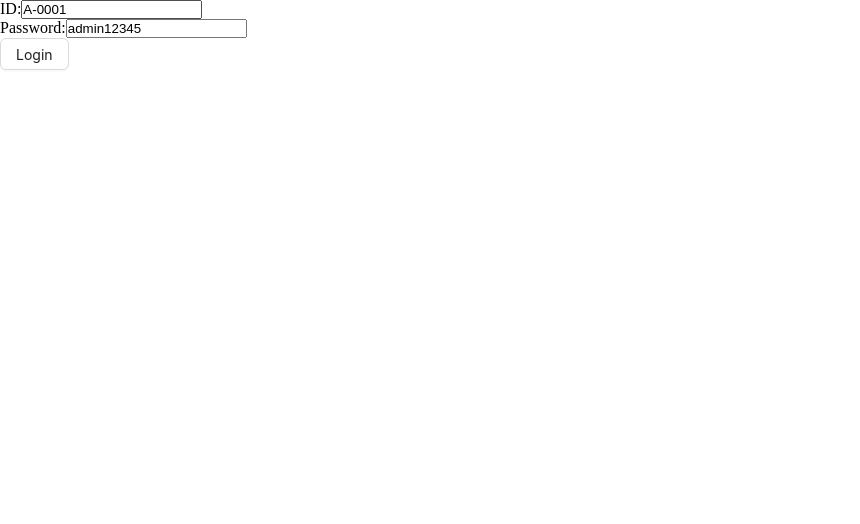
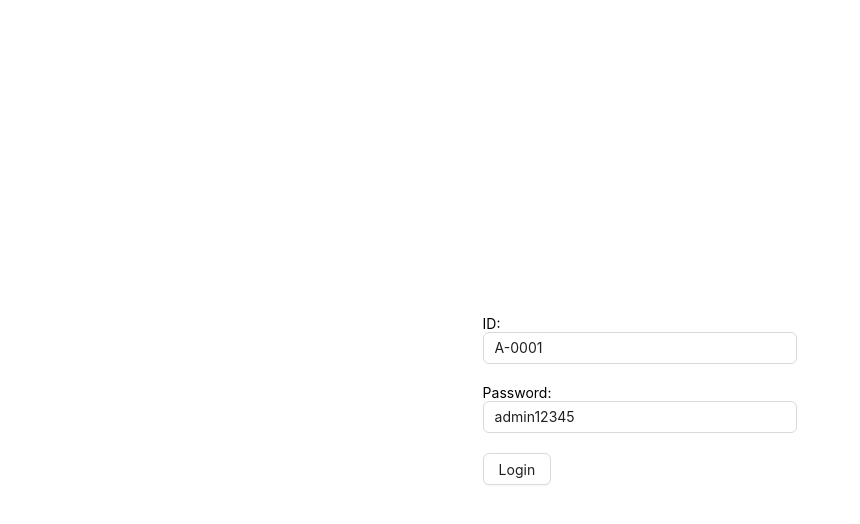
Before and after one commit to JannatunNimeNishat/PH-Uni-Client, a React (Vite) app: page /login in a window 1280 px wide. Shown: the top 524 px of the page, without its empty margins (0-860 px from the left). Built offline with nearby package versions, Linux system fonts and the light colour scheme.

Commit message:
reusable form component added

```diff
--- /dev/null
+++ b/src/components/form/PHForm.tsx
@@ -0,0 +1,32 @@
+import { ReactNode } from "react";
+import {
+  FieldValues,
+  FormProvider,
+  SubmitHandler,
+  useForm,
+} from "react-hook-form";
+
+type TFormProps = {
+//   onSubmit: SubmitHandler<FieldValues>;
+  onSubmit: SubmitHandler<any>;
+  children: ReactNode;
+} & TFormConfig;
+
+type TFormConfig = {
+  defaultValues?: Record<string, any>;
+};
+
+const PHForm = ({ onSubmit, children, defaultValues }: TFormProps) => {
+  const formConfig: TFormConfig = {};
+  if (defaultValues) {
+    formConfig["defaultValues"] = defaultValues;
+  }
+  const methods = useForm(formConfig);
+  return (
+    <FormProvider {...methods}>
+      <form onSubmit={methods.handleSubmit(onSubmit)}>{children}</form>
+    </FormProvider>
+  );
+};
+
+export default PHForm;
--- /dev/null
+++ b/src/components/form/PHInput.tsx
@@ -0,0 +1,24 @@
+import { Input } from "antd";
+import { Controller, useFormContext } from "react-hook-form";
+
+type TInputProps = {
+    type:string;
+    name:string;
+    label?:string;
+
+}
+
+const PHInput = ({ type, name, label }:TInputProps) => {
+
+  return (
+    <div style={{marginBottom:'20px'}}>
+      {label ? label : null}
+      <Controller
+        name={name}
+        render={({ field }) => <Input {...field} type={type} id={name}  />}
+      />
+    </div>
+  );
+};
+
+export default PHInput;
--- a/src/pages/Login.tsx
+++ b/src/pages/Login.tsx
@@ -1,4 +1,4 @@
-import { Button } from "antd";
+import { Button, Row } from "antd";
 import { useForm } from "react-hook-form";
 import { useLoginMutation } from "../redux/features/auth/authApi";
 import { useAppDispatch } from "../redux/hooks";
@@ -6,6 +6,8 @@
 import { verifyToken } from "../utils/verifyToken";
 import { useNavigate } from "react-router-dom";
 import { toast } from "sonner";
+import PHForm from "../components/form/PHForm";
+import PHInput from "../components/form/PHInput";
 
 /**Folow of this page
  *
@@ -13,45 +15,50 @@
 
 const Login = () => {
   const navigate = useNavigate();
-  const { register, handleSubmit } = useForm({
+  /* const { register, handleSubmit } = useForm({
     defaultValues: {
       id: "A-0001",
       password: "admin12345",
     },
-  });
+  }); */
+
+  const defaultValues = {
+    userId: "A-0001",
+    password: "admin12345",
+  };
+
   const [login, { error }] = useLoginMutation();
   const dispatch = useAppDispatch();
 
-  const onSubmit = async (data: { id: string; password: string }) => {
-   const toastId =  toast.loading('Logging in');
+  const onSubmit = async (data: { userId: string; password: string }) => {
+    const toastId =  toast.loading('Logging in');
     try {
       const userInfo = {
-        id: data.id,
+        id: data.userId,
         password: data.password,
       };
       const res = await login(userInfo).unwrap();
       const user = verifyToken(res.data.accessToken) as TUser;
+      //console.log(userInfo,{ user: user, token: res.data.accessToken });
       dispatch(setUser({ user: user, token: res.data.accessToken }));
       toast.success('Logged in',{id: toastId, duration:2000})
       navigate(`/${user.role}/dashboard`);
     } catch (error) {
-    //   console.log(error);
+
       toast.error('Something went wrong',{id:toastId,duration:2000})
     }
   };
 
   return (
-    <form onSubmit={handleSubmit(onSubmit)}>
-      <div>
-        <label htmlFor="id">ID:</label>
-        <input type="text" id="id" {...register("id")} />
-      </div>
-      <div>
-        <label htmlFor="password">Password:</label>
-        <input type="text" id="password" {...register("password")} />
-      </div>
-      <Button htmlType="submit">Login</Button>
-    </form>
+    <Row justify={"center"} align={"middle"} style={{height:'100vh'}}>
+      <PHForm onSubmit={onSubmit} defaultValues={defaultValues}>
+        <PHInput type={"text"} name={"userId"} label={"ID: "} />
+
+        <PHInput type={"text"} name={"password"} label={"Password: "} />
+
+        <Button htmlType="submit">Login</Button>
+      </PHForm>
+    </Row>
   );
 };
 
```
